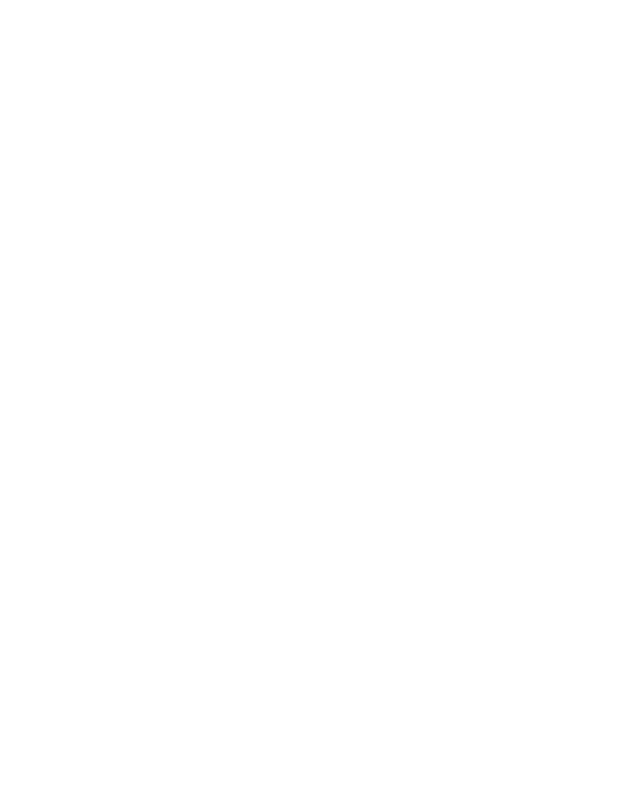
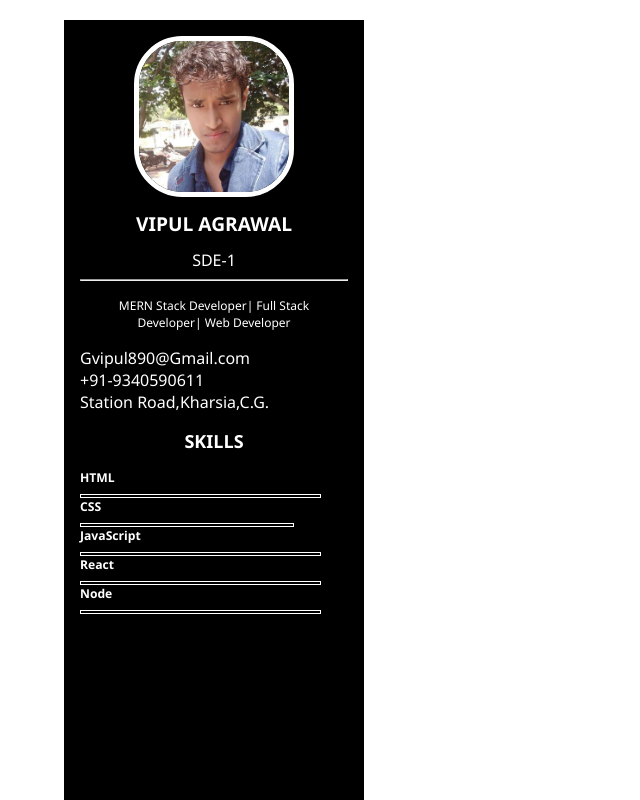
Before and after one commit to vipulagr890/CSS-Selectors-Basic-Selectors-Combinators-Id-selector-Class-selector---Post-Class---Responsive-, a plain HTML site: page index.html in a window 1280 px wide. Shown: the top 800 px of the page, without its empty margins (0-640 px from the left). Drawn offline with Linux system fonts and the light colour scheme.

Commit message:
completed part-3

```diff
--- a/index.html
+++ b/index.html
@@ -20,6 +20,43 @@
             <section class="left-section">
                  <div class="left-content">
                     <!-- Write code for the left section here -->
+                    <div class="profile-details">
+                        <img src="./image/author_image.jpg">
+                        <h1>Vipul Agrawal</h1>
+                        <p>SDE-1</p>
+                        <hr>
+                        <section>
+                            MERN Stack Developer| Full Stack Developer| Web Developer
+                        </section>
+                    </div>
+                </div>
+                <div class="contact-info">
+                    <div class="contact-item">
+                        <div class="social-media">
+                            <li class="icon"><a></a></li>
+                            <li class="icon"><a></a></li>
+                            <li class="icon"><a></a></li>
+                        </div>
+                        <div class="personal-details">
+                            <li class="icon"><p>Gvipul890@Gmail.com</p></li>
+                            <li class="icon"><p>+91-9340590611</p></li>
+                            <li class="icon">Station Road,Kharsia,C.G.</li>
+                        </div>
+                        <div class="Skill">
+                            <div class="skills"><h1>SKILLS</h1></div>
+                            <div class="skill-name"><h3>HTML</h3></div>
+                            <div class="progress-bar" style="width: 90%;"></div>
+                            <div class="skill-name"><h3>CSS</h3></div>
+                            <div class="progress-bar" style="width: 80%;"></div>
+                            <div class="skill-name"><h3>JavaScript</h3></div>
+                            <div class="progress-bar" style="width: 90%;"></div>
+                            <div class="skill-name"><h3>React</h3></div>
+                            <div class="progress-bar" style="width: 90%;"></div>
+                            <div class="skill-name"><h3>Node</h3></div>
+                            <div class="progress-bar" style="width: 90%;"></div>
+                        </div>
+                    </div>
+
                 </div>
             </div>
             </section>
--- a/style.css
+++ b/style.css
@@ -1,4 +1,4 @@
-*{
+* {
     padding: 0;
     margin: 0;
     box-sizing: border-box;
@@ -7,3 +7,74 @@
 }
 
 /* Write CSS code below */
+
+.main-content {
+    min-height: 1000px;
+    width: 90%;
+    margin: 20px auto;
+    display: grid;
+    grid-template-columns: 300px 700px;
+}
+
+.left-section {
+    padding: 1rem;
+    grid-column: span 1;
+    background-color: black;
+    color: white;
+}
+
+.right-setion {
+    grid-column: span 1 / span 2;
+    background-color: white;
+}
+
+.profile-details img {
+    display: block;
+    margin: auto;
+    border: 5px white solid;
+    border-radius: 30%;
+    width: 60%;
+}
+
+.profile-details h1 {
+    font-size: 1.2rem;
+    font-weight: 700;
+    text-align: center;
+    text-transform: uppercase;
+    word-spacing: 0.02px;
+    padding: 0.8rem;
+}
+
+.profile-details p {
+    font-size: 1rem;
+    text-align: center;
+    text-transform: uppercase;
+    padding-bottom: 0.5rem;
+}
+
+.profile-details section {
+    font-size: 0.75rem;
+    text-align: center;
+    padding: 1rem;
+}
+
+.skills {
+    font-size: 0.75rem;
+    text-align: center;
+    text-transform: uppercase;
+    padding-top: 1rem;
+    padding-bottom: 1rem;
+    padding-left: 0.5rem;
+    padding-right: 0.5rem;
+}
+
+.skill-name {
+    font-size: 0.65rem;
+    text-align: left;
+    padding-bottom: 0.5rem;
+}
+
+.progress-bar{
+    border: 1px white solid;
+    height: 4px;
+}
```
Also changed, not shown: image/GitHub-Mark-64px.png (added), image/author_image.jpg (added), image/icons8-linkedin-circled.svg (added).
